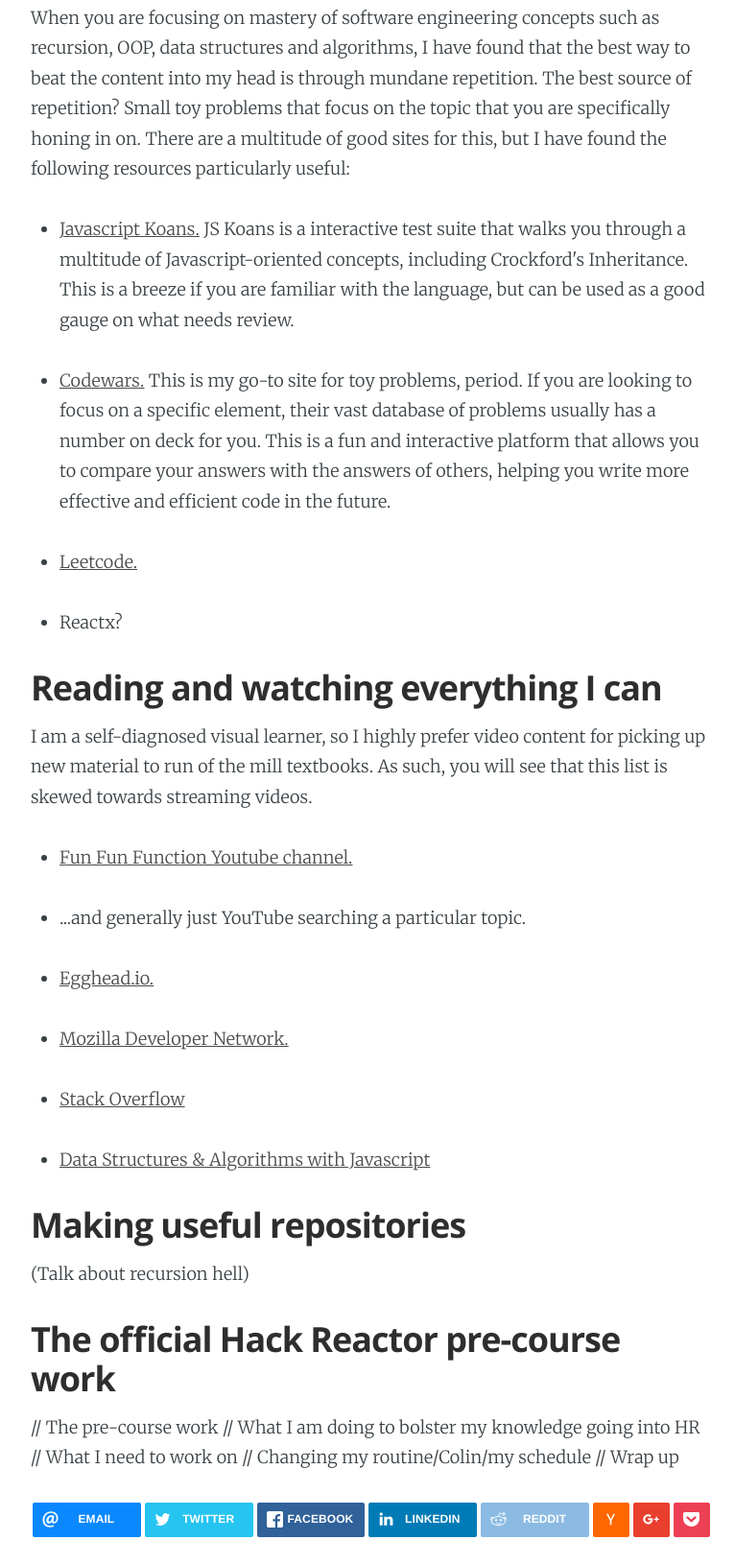
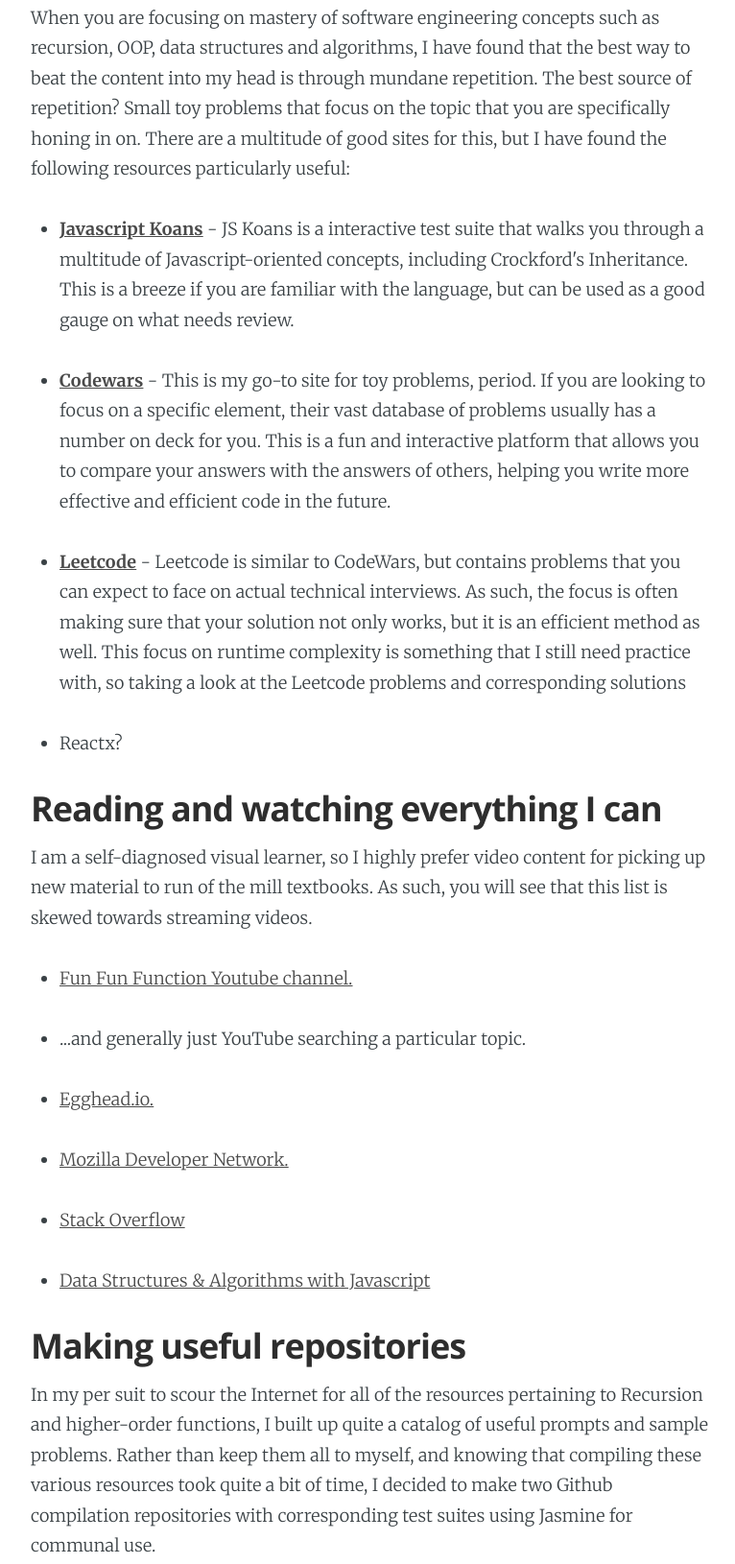
Before and after one commit to jeremytoce/jeremytoce.github.io, a plain HTML site: page test-post/index.html in a window 1280 px wide. Shown: the part 2736-4366 px from the top of the page at 96% size, without its empty margins (253-1019 px from the left). Drawn offline with nearby package versions, Linux system fonts and the light colour scheme.

Commit message:
Blog update at 2016-05-21 07:59:51

```diff
--- a/test-post/index.html
+++ b/test-post/index.html
@@ -47,7 +47,7 @@
     <meta property="og:description" content="After three and a half months of near daily studying, several technical interviews, four gating projects and a lot of eye strain on Mozilla MDN - Hack Reactor is right around the corner. In 18 days, I will begin my journey into the world of break-neck speed bootcamp instruction, focusing" />
     <meta property="og:url" content="http://localhost:2368/test-post/" />
     <meta property="article:published_time" content="2016-05-19T07:47:36.825Z" />
-    <meta property="article:modified_time" content="2016-05-20T08:54:44.888Z" />
+    <meta property="article:modified_time" content="2016-05-21T01:49:28.566Z" />
     <meta name="twitter:card" content="summary" />
     <meta name="twitter:title" content="Hack Reactor: The Lead Up" />
     <meta name="twitter:description" content="After three and a half months of near daily studying, several technical interviews, four gating projects and a lot of eye strain on Mozilla MDN - Hack Reactor is right around the corner. In 18 days, I will begin my journey into the world of break-neck speed bootcamp instruction, focusing" />
@@ -68,7 +68,7 @@
     "headline": "Hack Reactor: The Lead Up",
     "url": "http://localhost:2368/test-post/",
     "datePublished": "2016-05-19T07:47:36.825Z",
-    "dateModified": "2016-05-20T08:54:44.888Z",
+    "dateModified": "2016-05-21T01:49:28.566Z",
     "description": "After three and a half months of near daily studying, several technical interviews, four gating projects and a lot of eye strain on Mozilla MDN - Hack Reactor is right around the corner. In 18 days, I will begin my journey into the world of break-neck speed bootcamp instruction, focusing"
 }
     </script>
@@ -234,9 +234,9 @@
 <p>When you are focusing on mastery of software engineering concepts such as recursion, OOP, data structures and algorithms, I have found that the best way to beat the content into my head is through mundane repetition. The best source of repetition? Small toy problems that focus on the topic that you are specifically honing in on. There are a multitude of good sites for this, but I have found the following resources particularly useful:</p>
 
 <ul>
-<li><p><a href="https://github.com/mrdavidlaing/javascript-koans">Javascript Koans.</a> JS Koans is a interactive test suite that walks you through a multitude of Javascript-oriented concepts, including Crockford's Inheritance. This is a breeze if you are familiar with the language, but can be used as a good gauge on what needs review.</p></li>
-<li><p><a href="http://www.codewars.com/dashboard">Codewars.</a> This is my go-to site for toy problems, period. If you are looking to focus on a specific element, their vast database of problems usually has a number on deck for you. This is a fun and interactive platform that allows you to compare your answers with the answers of others, helping you write more effective and efficient code in the future. </p></li>
-<li><p><a href="https://leetcode.com/">Leetcode.</a></p></li>
+<li><p><a href="https://github.com/mrdavidlaing/javascript-koans"><strong>Javascript Koans</strong></a> - JS Koans is a interactive test suite that walks you through a multitude of Javascript-oriented concepts, including Crockford's Inheritance. This is a breeze if you are familiar with the language, but can be used as a good gauge on what needs review.</p></li>
+<li><p><a href="http://www.codewars.com/dashboard"><strong>Codewars</strong></a> - This is my go-to site for toy problems, period. If you are looking to focus on a specific element, their vast database of problems usually has a number on deck for you. This is a fun and interactive platform that allows you to compare your answers with the answers of others, helping you write more effective and efficient code in the future. </p></li>
+<li><p><a href="https://leetcode.com/"><strong>Leetcode</strong></a> - Leetcode is similar to CodeWars, but contains problems that you can expect to face on actual technical interviews. As such, the focus is often making sure that your solution not only works, but it is an efficient method as well. This focus on runtime complexity is something that I still need practice with, so taking a look at the Leetcode problems and corresponding solutions</p></li>
 <li><p>Reactx?</p></li>
 </ul>
 
@@ -255,7 +255,11 @@
 
 <h2 id="makingusefulrepositories">Making useful repositories  </h2>
 
-<p>(Talk about recursion hell)</p>
+<p>In my per suit to scour the Internet for all of the resources pertaining to Recursion and higher-order functions, I built up quite a catalog of useful prompts and sample problems. Rather than keep them all to myself, and knowing that compiling these various resources took quite a bit of time, I decided to make two Github compilation repositories with corresponding test suites using Jasmine for communal use. </p>
+
+<p>The first repo that I published was Recursion Hell, a fun collection of recursive toy problems that increase with difficulty as you progress (a special thanks to dting for contributing with the test suite and test cases!). Knowing is doing, so after successfully running through this compilation, I felt competent in the various methods of using recursive calls to solve a multitude of problems. </p>
+
+<p>The work in progress repo Toy Problems is a culmination of several HR45 student's efforts, and it includes an assortment of problems and resources, including recursion, higher-order functions, data structures and algorithms. We wanted to create a resource that would be valuable for the future wave of bootcamp preppers in one succinct location, and new problems have been consistently added as we have dug them up.</p>
 
 <h2 id="theofficialhackreactorprecoursework">The official Hack Reactor pre-course work  </h2>
 
```
Also changed, not shown: 1 other file.
